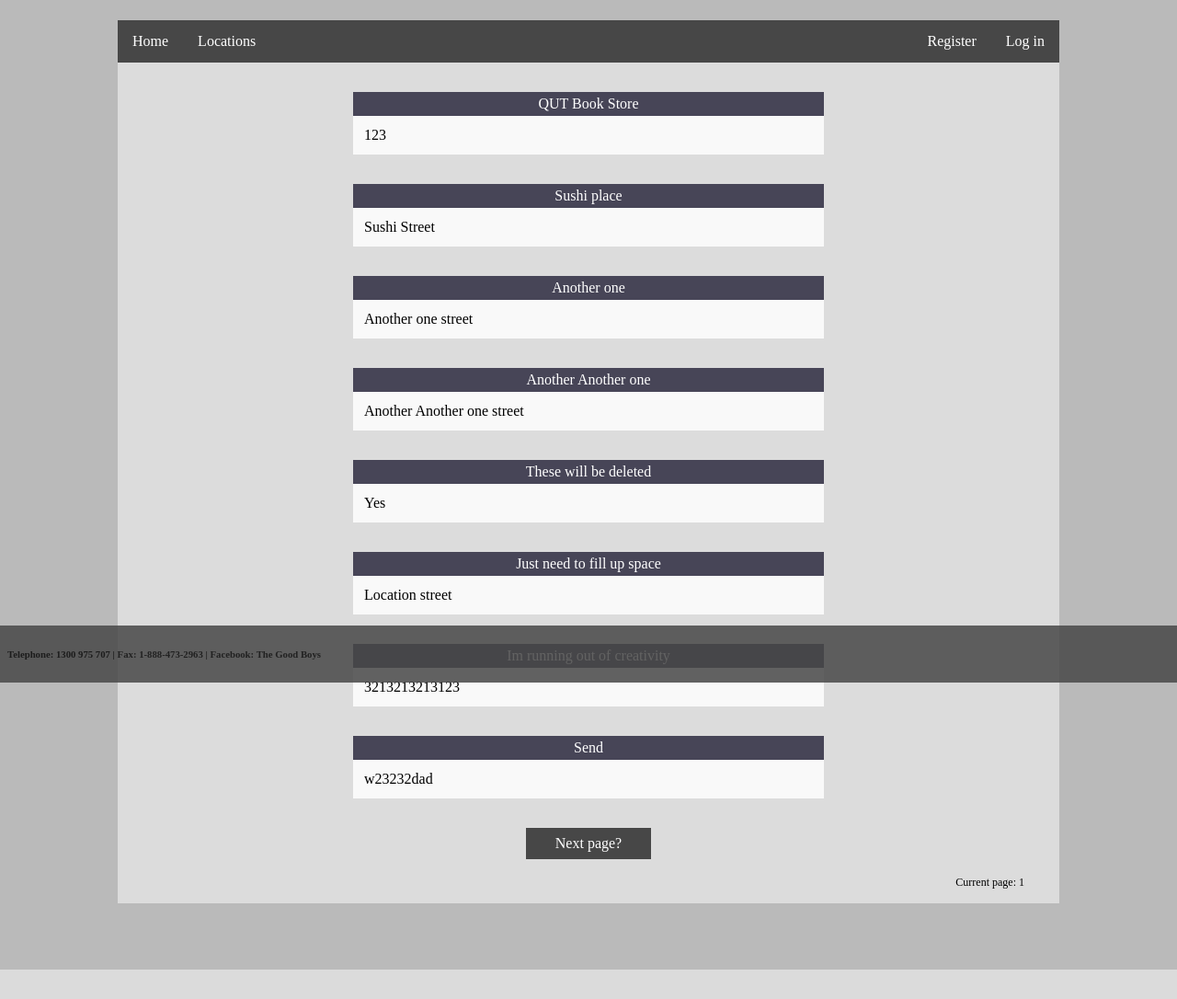
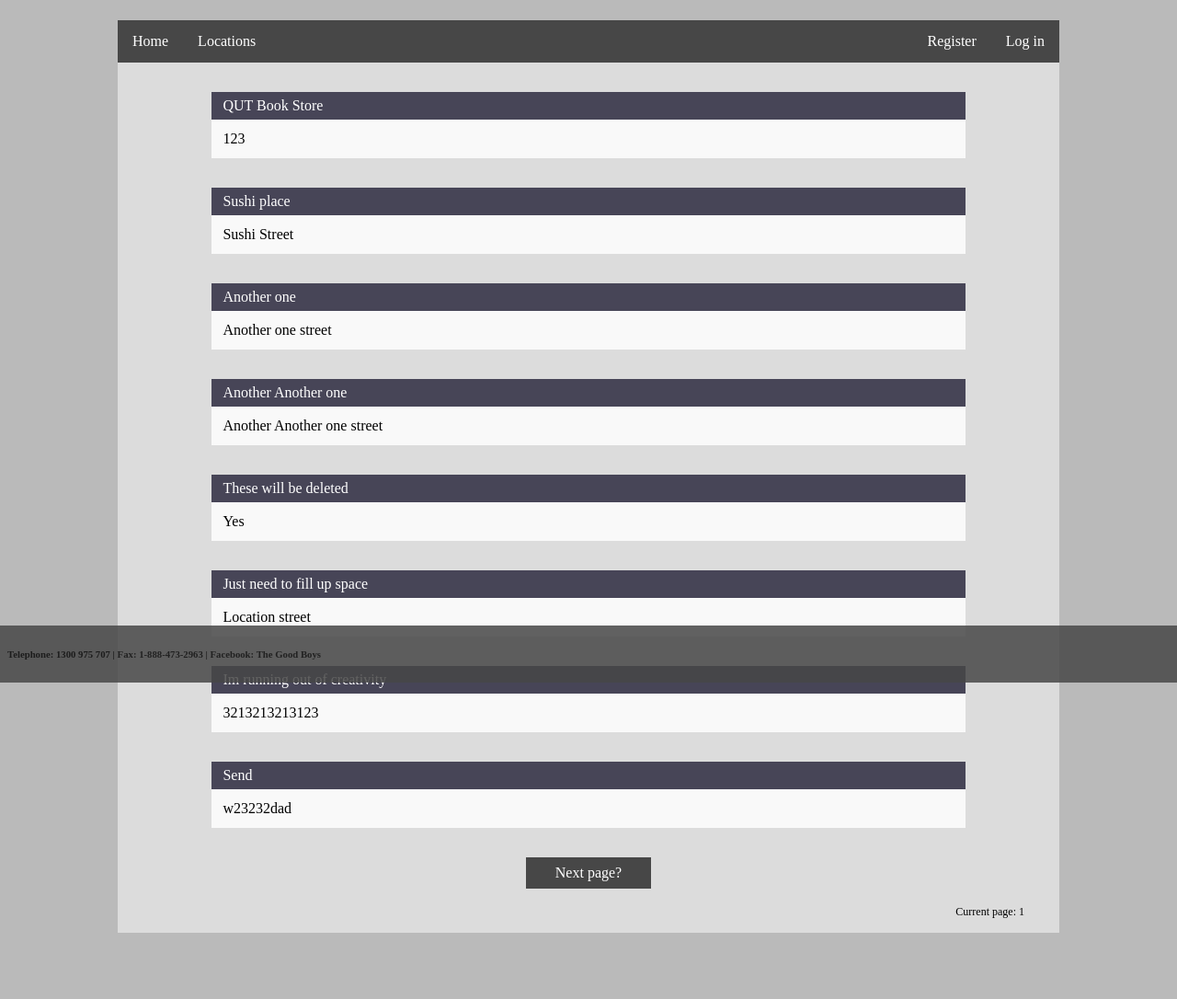
Before and after one commit to lowejosh/Django-landmarks, a Django app: page /location/page-1/ in a window 1280 px wide. Shown: the part 58-1144 px from the top of the page at 92% size. Before the commit the page ends 1112 px from the top, so only its background shows below. Run offline with Django 3.2, Linux system fonts and the light colour scheme; data comes from the database, SQL or seed files in the repository; both versions use the stored data as it was after the commit.

```diff
--- a/workspace/assignment_sprint1/sprint1/models.py
+++ b/workspace/assignment_sprint1/sprint1/models.py
@@ -28,7 +28,7 @@ class Location(models.Model):
     latitude = models.IntegerField(null=True)
     longtiude = models.IntegerField(null=True)
     locationAddress = models.CharField(max_length=254, null=True)
-    locationBio = models.CharField(max_length=511, null=True)
+    locationBio = models.TextField(max_length=511, null=True)
     locationType = models.IntegerField(null=True)
     locationImagePath = models.CharField(max_length=127, null=True)
 
--- a/workspace/assignment_sprint1/static/css/styles.css
+++ b/workspace/assignment_sprint1/static/css/styles.css
@@ -12,16 +12,16 @@ html {
 
 .location-wrap {
     margin-top: 32px;
-    margin-left: 25%;
     background-color: #F9F9F9;
-    margin-right: 25%;
+    margin-left: 10%;
+    margin-right: 10%;
 }
 
 .location-name {
-    padding: 4px;
+    padding: 6px;
+    padding-left: 12px;
     text-decoration: none;
     color: white;
-    text-align: center;
     font-size: 16px;
     display: block;
     background-color: #474557;
@@ -36,6 +36,7 @@ html {
 .location-name:hover {
     background-color: #111;
     padding: 10px;
+    padding-left: 12px;
 }
 
 .location-name a {
```
Also changed, not shown: workspace/assignment_sprint1/db.sqlite3, workspace/assignment_sprint1/sprint1/migrations/0006_auto_20171003_1419.py (added).
